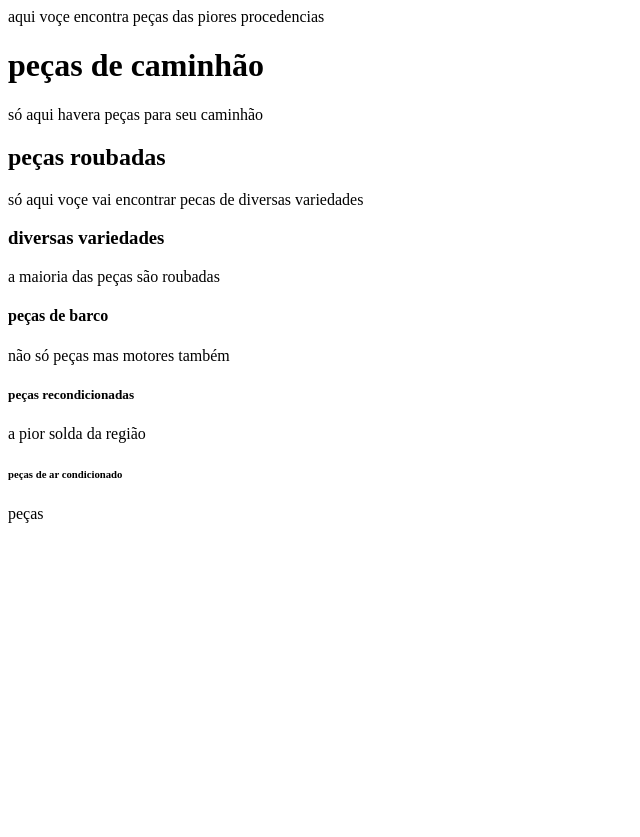
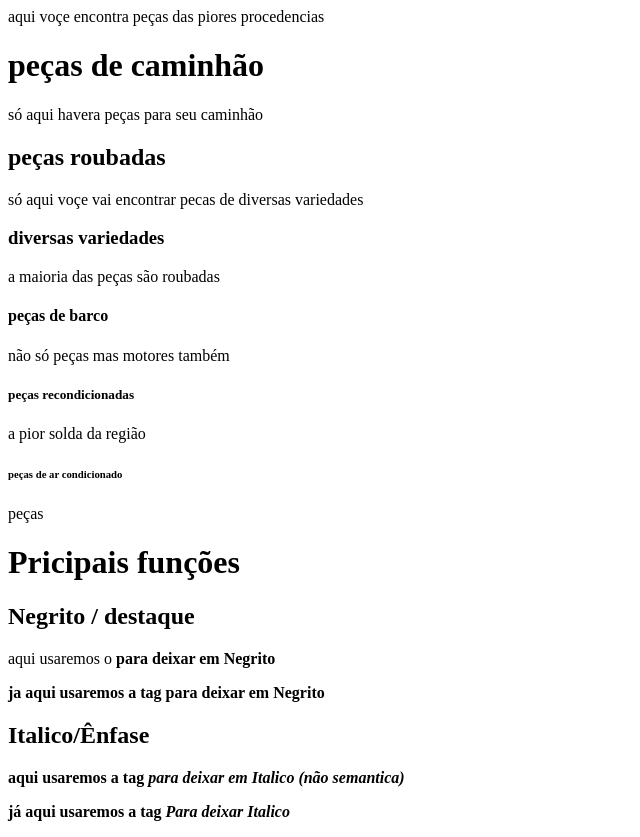
Before and after one commit to EWERTONGANDIN/LEONCIO, a plain HTML site: page index.html in a window 1280 px wide. Shown: the whole page, without its empty margins (0-640 px from the left). Before the commit the page ends 800 px from the top, so only its background shows below. Drawn offline with Linux system fonts and the light colour scheme.

Commit message:
Add files via upload

```diff
--- a/index.html
+++ b/index.html
@@ -20,5 +20,21 @@
     <p>a pior solda da região</p>
     <h6>peças de ar condicionado</h6>
     <p>peças </p>
+
+<H1>Pricipais funções</H2>
+
+<h2>Negrito / destaque</h3>
+
+<p>aqui usaremos o <b> para deixar em Negrito
+<p>ja aqui usaremos a tag <strong>para deixar em Negrito</strong></p>
+
+<h2>Italico/Ênfase</h2>
+
+<p>aqui usaremos a tag <I>para deixar em Italico (não semantica)</I></p>
+<p>já aqui usaremos a tag <EM>Para deixar Italico
+
+
+</EM></p>
+</b></p>
 </body>
 </html>
```
